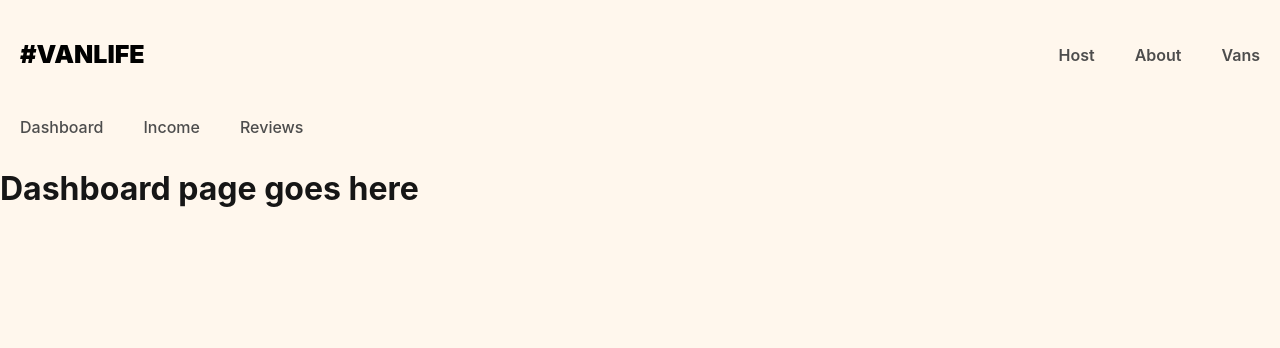
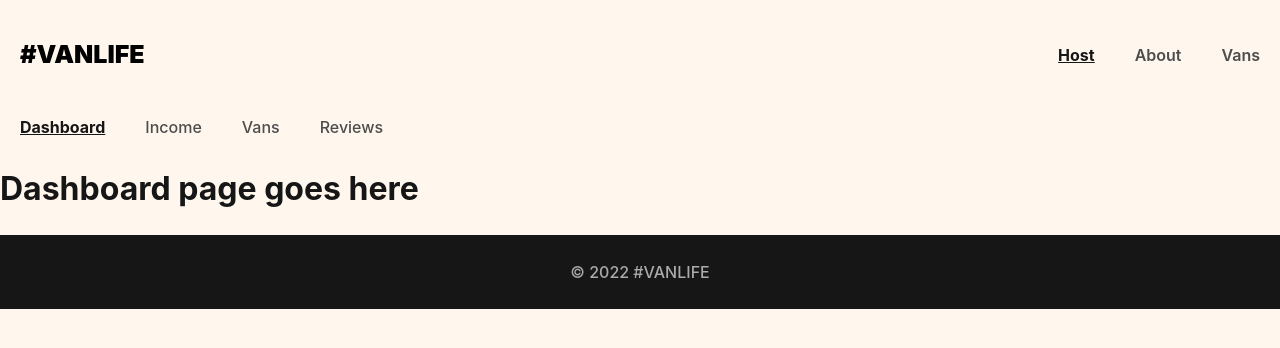
Before and after one commit to ebenamoafo2/Van-life, a React (Vite) app in the folder Van-life/: page /host in a window 1280 px wide. Shown: the top 348 px of the page. Built offline with nearby package versions, Linux system fonts and the light colour scheme; what miragejs would draw is missing.

Commit message:
Implement HostVans component to fetch and display host vans with loading state

```diff
--- a/Van-life/src/App.css
+++ b/Van-life/src/App.css
@@ -70,7 +70,7 @@
     -moz-background-size: cover;
     -o-background-size: cover;
     background-size: cover;
-    min-height: 350px;
+    min-height: 90dvh;
     color: white;
     padding: 45px 23px;
     text-align: center;
@@ -250,3 +250,61 @@
     text-decoration: underline;
     font-weight: 600;
 }
+
+.host-van-link-wrapper {
+    color: unset;
+    text-decoration: unset;
+}
+
+.host-vans-list {
+    padding-inline: 26px;
+}
+
+.host-vans-title {
+    padding-inline: 26px;
+}
+
+.host-van-single {
+    display: flex;
+    align-items: center;
+    background-color: white;
+    margin-bottom: 15px;
+    padding-block: 18px;
+    padding-left: 24px;
+}
+
+.host-van-single > img {
+    height: 70px;
+    border-radius: 5px;
+    margin-right: 17px;
+}
+
+.host-van-info h3 {
+    font-size: 20px;
+    font-weight: 600;
+    margin-block: 10px;
+}
+
+.host-van-info p {
+    margin-block: 10px;
+}
+
+/**Footer **/
+
+footer {
+    background-color: #161616;
+    color: #AAAAAA;
+    height: 74px;
+    display: flex;
+    flex-shrink: 0;
+    justify-content: center;
+    align-items: center;
+    margin-top: auto;
+    font-weight: 500;
+}
+
+a.active-link {
+    font-weight: bold;
+    text-decoration: underline;
+    color: #161616;
+}
--- /dev/null
+++ b/Van-life/src/Pages/Host/HostVanDetails.jsx
@@ -0,0 +1,5 @@
+
+
+export default function HostVanDetail() {
+    return <h1> Vans</h1>
+}
--- /dev/null
+++ b/Van-life/src/Pages/Host/HostVans.jsx
@@ -0,0 +1,46 @@
+import {useState, useEffect } from 'react'
+import { Link } from "react-router";
+
+export default function HostVans() {
+    const [vans, setVans] = useState([])
+
+    useEffect(() => {
+        fetch("/api/host/vans")
+            .then(res => res.json())
+            .then(data => setVans(data.vans))
+    }, [])
+
+    const hostVansEls = vans.map(van => (
+        <Link
+            to={`/host/vans/${van.id}`}
+            key={van.id}
+            className="host-van-link-wrapper"
+        >
+            <div className="host-van-single" key={van.id}>
+                <img src={van.imageUrl} alt={`Photo of ${van.name}`} />
+                <div className="host-van-info">
+                    <h3>{van.name}</h3>
+                    <p>${van.price}/day</p>
+                </div>
+            </div>
+        </Link>
+    ))
+
+    return (
+        <section>
+            <h1 className="host-vans-title">Your listed vans</h1>
+            <div className="host-vans-list">
+                {
+                    vans.length > 0 ? (
+                        <section>
+                            {hostVansEls}
+                        </section>
+
+                    ) : (
+                            <h2>Loading...</h2>
+                        )
+                }
+            </div>
+        </section>
+    )
+}
--- /dev/null
+++ b/Van-life/src/components/Footer.jsx
@@ -0,0 +1,8 @@
+
+
+
+export default function Footer() {
+    return (
+        <footer>&#169; 2022 #VANLIFE</footer>
+    )
+}
--- a/Van-life/src/components/Header.jsx
+++ b/Van-life/src/components/Header.jsx
@@ -1,16 +1,34 @@
-import { Link } from 'react-router';
+import { Link,NavLink } from 'react-router';
 
 
 
 export default function Header() {
+
+
+
     return (
         <header>
-        <Link className="site-logo" to="/">#VanLife</Link>
-        <nav>
-          <Link to='/host'>Host</Link>
-          <Link to="/about">About</Link>
-          <Link to='/vans'>Vans</Link>
-        </nav>
+         <Link className="site-logo" to="/">#VanLife</Link>
+            <nav>
+                <NavLink
+                    to="/host"
+                    className={({isActive}) => isActive ? "active-link" : null}
+                >
+                    Host
+                </NavLink>
+                <NavLink
+                    to="/about"
+                    className={({isActive}) => isActive ? "active-link" : null}
+                >
+                    About
+                </NavLink>
+                <NavLink
+                    to="/vans"
+                    className={({isActive}) => isActive ? "active-link" : null}
+                >
+                    Vans
+                </NavLink>
+            </nav>
       </header>
     )
 }
--- a/Van-life/src/components/HostLayout.jsx
+++ b/Van-life/src/components/HostLayout.jsx
@@ -1,12 +1,48 @@
-import { Link, Outlet } from 'react-router';
+import { NavLink, Outlet } from 'react-router';
 
 export default function HostLayout() {
+
+    const activeStyles = {
+        fontWeight: "bold",
+        textDecoration: "underline",
+        color: "#161616"
+    }
+
     return (
         <>
-            <nav className='host-nav'>
-                <Link to="/host">Dashboard</Link>
-                <Link to="/host/income">Income</Link>
-                <Link to="/host/reviews">Reviews</Link>
+            <nav className="host-nav">
+                <NavLink
+                    to="/host"
+                    end // 👈 ensures this link is only active on /host (not on nested routes like /host/income)
+                    style={({isActive}) => isActive ? activeStyles : null}
+                >
+                    Dashboard
+                </NavLink>
+
+                <NavLink
+                    to="/host/income"
+                    style={({isActive}) => isActive ? activeStyles : null}
+                >
+                    Income
+                </NavLink>
+
+                <NavLink
+                    to="/host/vans"
+                    style={({isActive}) => isActive ? activeStyles : null}
+                >
+                    Vans
+                </NavLink>
+
+                <NavLink
+                    to="/host/reviews"
+                    style={({isActive}) => isActive ? activeStyles : null}
+                >
+                    Reviews
+                </NavLink>
+
+
+
+
             </nav>
             <Outlet />
         </>
--- a/Van-life/src/components/Layout.jsx
+++ b/Van-life/src/components/Layout.jsx
@@ -1,5 +1,6 @@
 import { Outlet } from 'react-router'
 import Header from "./Header"
+import Footer from './Footer'
 
 export default function Layout(){
 return (
@@ -7,6 +8,7 @@
 
         <Header />
         <Outlet  />
+        <Footer />
 
 
 
--- a/Van-life/src/main.jsx
+++ b/Van-life/src/main.jsx
@@ -12,6 +12,8 @@
 import Income from "./Pages/Host/Income"
 import Reviews from "./Pages/Host/Reviews"
 import HostLayout from "./components/HostLayout"
+import HostVans from "./Pages/Host/HostVans"
+import HostVanDetails from './Pages/Host/HostVanDetails'
 
 
 
@@ -31,9 +33,11 @@
               <Route index element={<Dashboard />} />
               <Route path='income' element={<Income />} />
               <Route path='reviews' element={<Reviews />} />
+              <Route path='vans' element={<HostVans />} />
+              <Route path='vans/:id' element={<HostVanDetails />} />
           </Route>
         </Route>
       </Routes>
     </BrowserRouter>
-  </StrictMode>,
+  </StrictMode>
 )
```
Also changed, not shown: Van-life/src/index.css (+0 -57 lines), Van-life/src/server/server.js (+17 -6 lines), 1 other file (tests, documents, lock files or other folders).
